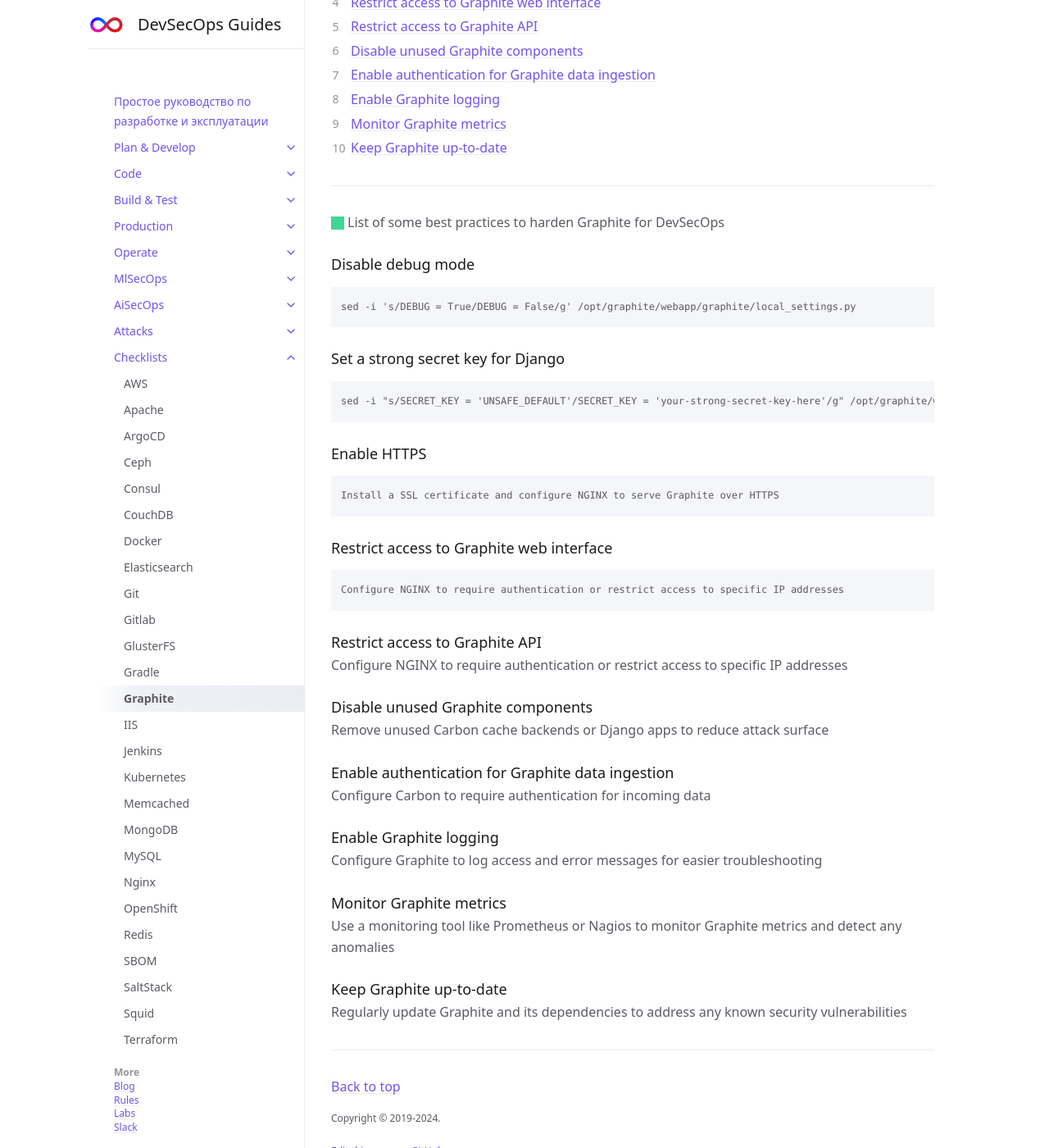
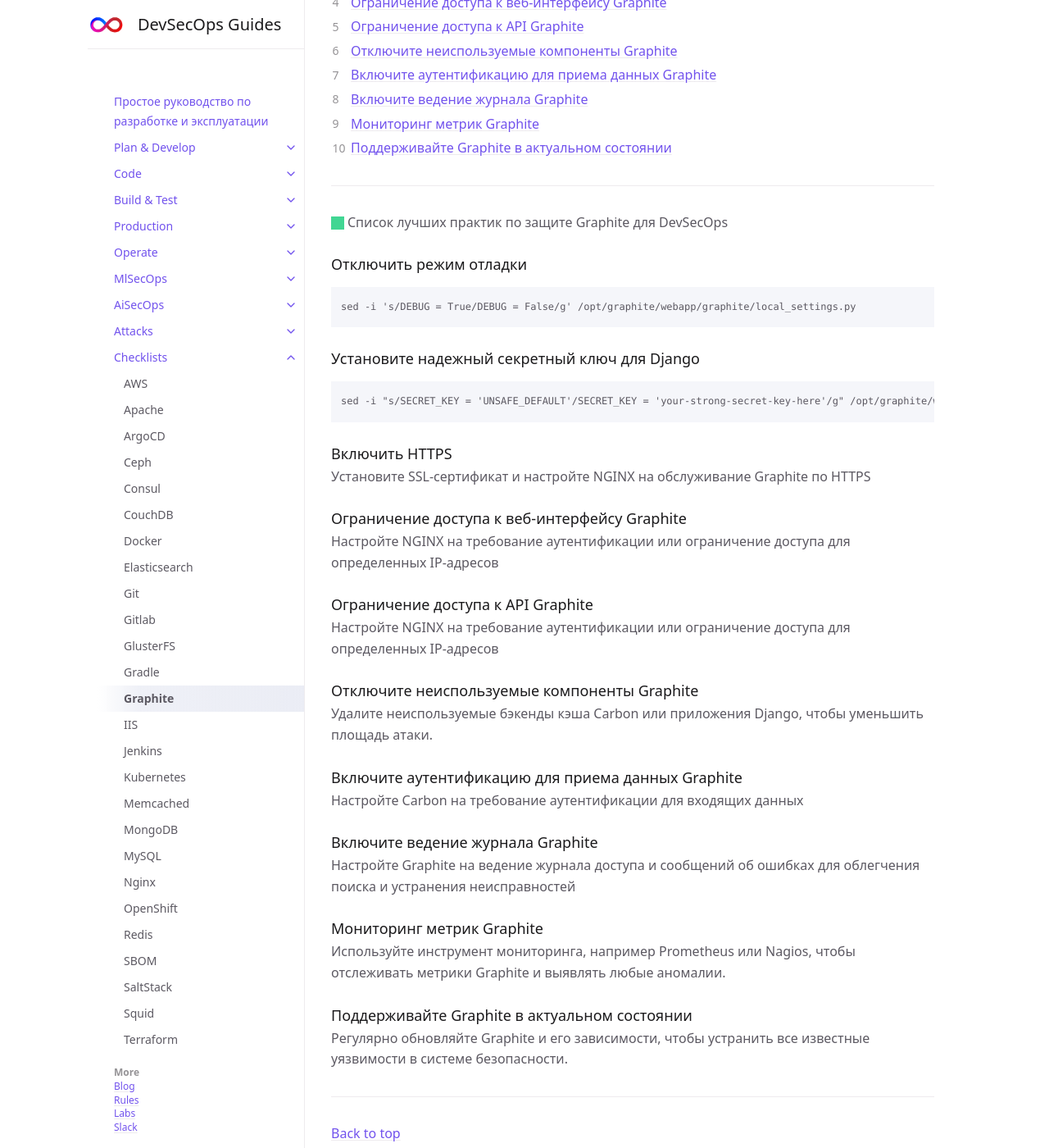
Before and after one commit to 2artem2/Work-Stuff, a Jekyll site: the page built from docs/checklists/graphite.md, in a window 1280 px wide and 1400 px high, scrolled down 289 px. Shown: the whole window at 82% size. Built offline with Jekyll 4.4.1, drawn with Linux system fonts in a browser that asks for light colours; some of the changed text lies outside the part shown.

Commit message:
graphite.md

````diff
--- a/docs/checklists/graphite.md
+++ b/docs/checklists/graphite.md
@@ -4,10 +4,10 @@ title: Graphite
 parent: Checklists
 ---
 
-# Graphite Hardening for DevSecOps
+# Усиление Graphite для DevSecOps
 {: .no_toc }
 
-## Table of contents
+## Оглавление
 {: .no_toc .text-delta }
 
 1. TOC
@@ -15,10 +15,10 @@ parent: Checklists
 
 ---
 
-<span class="d-inline-block p-2 mr-1 v-align-middle bg-green-000"></span>List of some best practices to harden Graphite for DevSecOps
+<span class="d-inline-block p-2 mr-1 v-align-middle bg-green-000"></span>Список лучших практик по защите Graphite для DevSecOps
 
 
-### Disable debug mode
+### Отключить режим отладки
 
 
 ```
@@ -26,7 +26,7 @@ sed -i 's/DEBUG = True/DEBUG = False/g' /opt/graphite/webapp/graphite/local_sett
 ```
 
 
-### Set a strong secret key for Django
+### Установите надежный секретный ключ для Django
 
 
 ```
@@ -34,50 +34,50 @@ sed -i "s/SECRET_KEY = 'UNSAFE_DEFAULT'/SECRET_KEY = 'your-strong-secret-key-her
 ```
 
 
-### Enable HTTPS
-
-
-```
-Install a SSL certificate and configure NGINX to serve Graphite over HTTPS
-```
-
-
-### Restrict access to Graphite web interface
-
-
-```
-Configure NGINX to require authentication or restrict access to specific IP addresses
-```
-
-### Restrict access to Graphite API
-
-Configure NGINX to require authentication or restrict access to specific IP addresses
-
-
-### Disable unused Graphite components
-
-Remove unused Carbon cache backends or Django apps to reduce attack surface
-
-
-### Enable authentication for Graphite data ingestion
-
-Configure Carbon to require authentication for incoming data
-
-
-### Enable Graphite logging
-
-Configure Graphite to log access and error messages for easier troubleshooting
+### Включить HTTPS
 
 
 
-### Monitor Graphite metrics
+Установите SSL-сертификат и настройте NGINX на обслуживание Graphite по HTTPS
 
-Use a monitoring tool like Prometheus or Nagios to monitor Graphite metrics and detect any anomalies
+
+
+### Ограничение доступа к веб-интерфейсу Graphite
+
+
+
+Настройте NGINX на требование аутентификации или ограничение доступа для определенных IP-адресов
+
+
+### Ограничение доступа к API Graphite
+
+Настройте NGINX на требование аутентификации или ограничение доступа для определенных IP-адресов
+
+
+### Отключите неиспользуемые компоненты Graphite
+
+Удалите неиспользуемые бэкенды кэша Carbon или приложения Django, чтобы уменьшить площадь атаки.
+
+
+### Включите аутентификацию для приема данных Graphite
+
+Настройте Carbon на требование аутентификации для входящих данных
+
+
+### Включите ведение журнала Graphite
+
+Настройте Graphite на ведение журнала доступа и сообщений об ошибках для облегчения поиска и устранения неисправностей
+
+
+
+### Мониторинг метрик Graphite
+
+Используйте инструмент мониторинга, например Prometheus или Nagios, чтобы отслеживать метрики Graphite и выявлять любые аномалии.
 
 
 
 
 
-### Keep Graphite up-to-date
+### Поддерживайте Graphite в актуальном состоянии
 
-Regularly update Graphite and its dependencies to address any known security vulnerabilities
+Регулярно обновляйте Graphite и его зависимости, чтобы устранить все известные уязвимости в системе безопасности.
````
